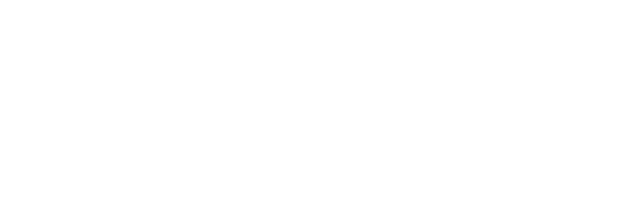
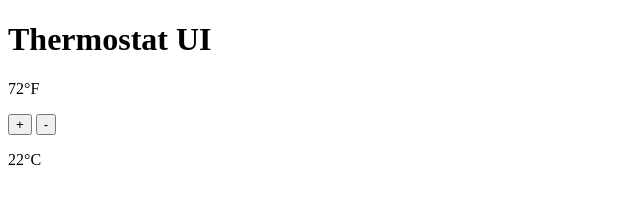
Before and after one commit to DeanLongmire/Temperature-Converter, a plain HTML site: page index.html in a window 1280 px wide. Shown: the whole page, without its empty margins (0-640 px from the left). Drawn offline with Linux system fonts and the light colour scheme.

Commit message:
Added basic UI and code

```diff
--- a/index.html
+++ b/index.html
@@ -4,9 +4,15 @@
     <meta charset="UTF-8">
     <meta http-equiv="X-UA-Compatible" content="IE=edge">
     <meta name="viewport" content="width=device-width, initial-scale=1.0">
-    <title>Document</title>
+    <title>Temp Converter</title>
 </head>
 <body>
+    <h1>Thermostat UI</h1>
+
+    <p id="F"></p>
+    <button id="inc" onclick="increase()">+</button>
+    <button id="dec" onclick="decrease()">-</button>
+    <p id="C"></p>
 
     <script src="main.js"></script>
 </body>
--- a/main.js
+++ b/main.js
@@ -0,0 +1,20 @@
+let temperature = {
+    f: 72,
+    c: function() {
+        return Math.round((this.f - 32) * 5/9);
+    }
+}
+
+document.getElementById("F").innerHTML = temperature.f + "&deg;F";
+document.getElementById("C").innerHTML = temperature.c() + "&deg;C";
+
+function increase() {
+    temperature.f++;
+    document.getElementById("F").innerHTML = temperature.f + "&deg;F";
+    document.getElementById("C").innerHTML = temperature.c() + "&deg;C";
+}
+function decrease() {
+    temperature.f--;
+    document.getElementById("F").innerHTML = temperature.f + "&deg;F";
+    document.getElementById("C").innerHTML = temperature.c() + "&deg;C";
+}
```
